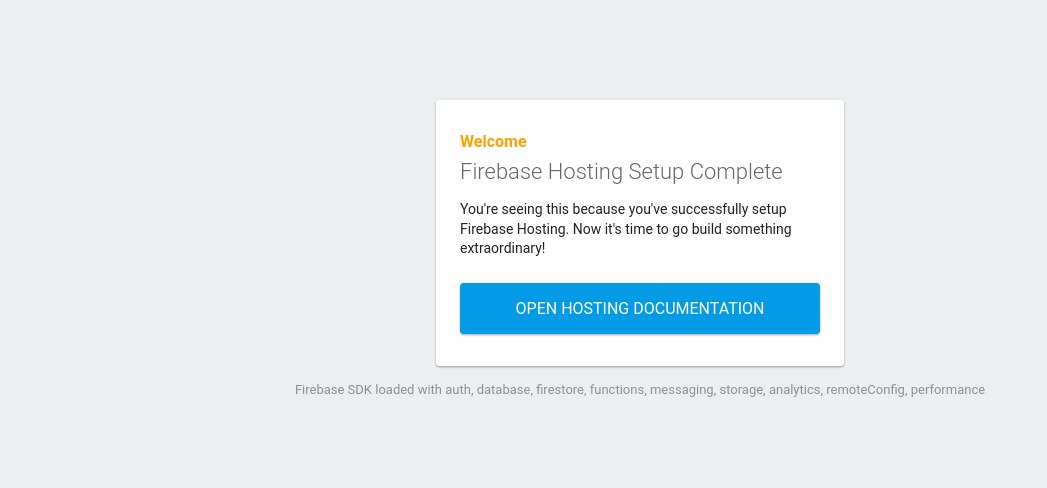
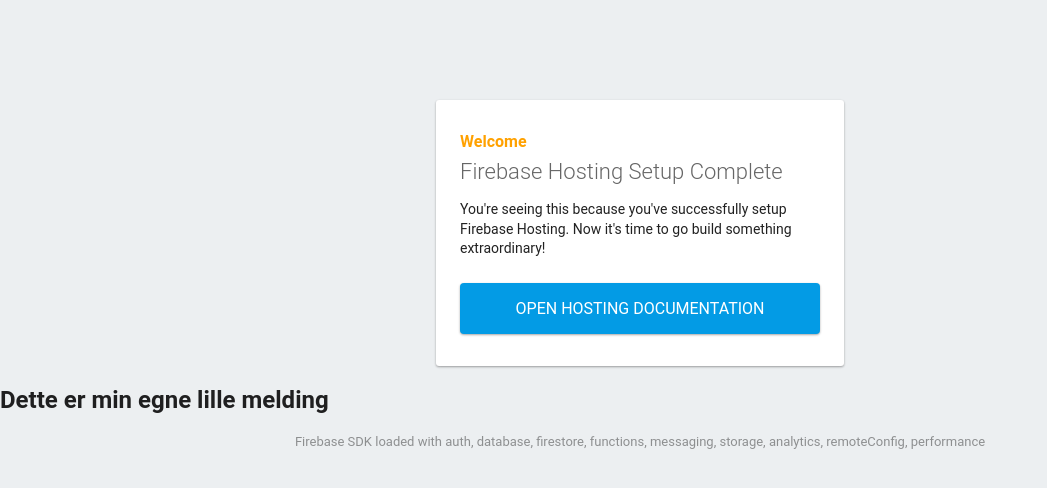
Before and after one commit to amunium/cloudgazing, a plain HTML site: page public/index.html in a window 1280 px wide. Shown: the whole page, without its empty margins (0-1047 px from the left). Drawn offline with Linux system fonts and the light colour scheme; some packages are replaced by stand-ins of ours.

Commit message:
update index.html

```diff
--- a/public/index.html
+++ b/public/index.html
@@ -45,6 +45,11 @@
       <p>You're seeing this because you've successfully setup Firebase Hosting. Now it's time to go build something extraordinary!</p>
       <a target="_blank" href="https://firebase.google.com/docs/hosting/">Open Hosting Documentation</a>
     </div>
+
+    <div>
+      <h2>Dette er min egne lille melding</h2>
+    </div>
+
     <p id="load">Firebase SDK Loading&hellip;</p>
 
     <script>
```
